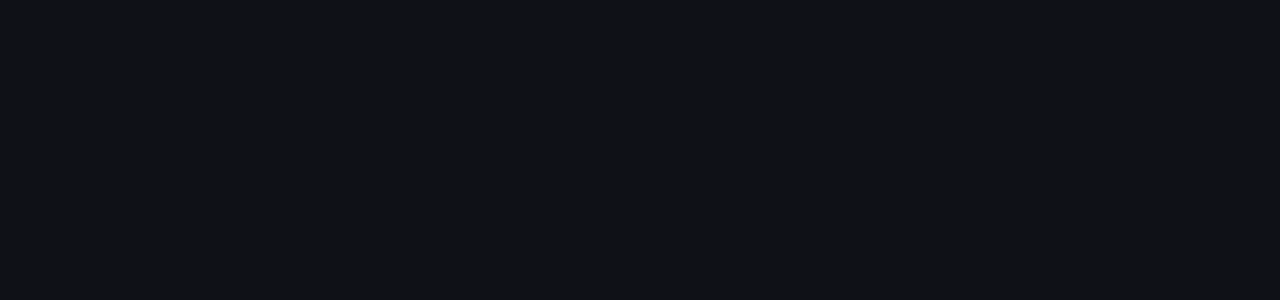
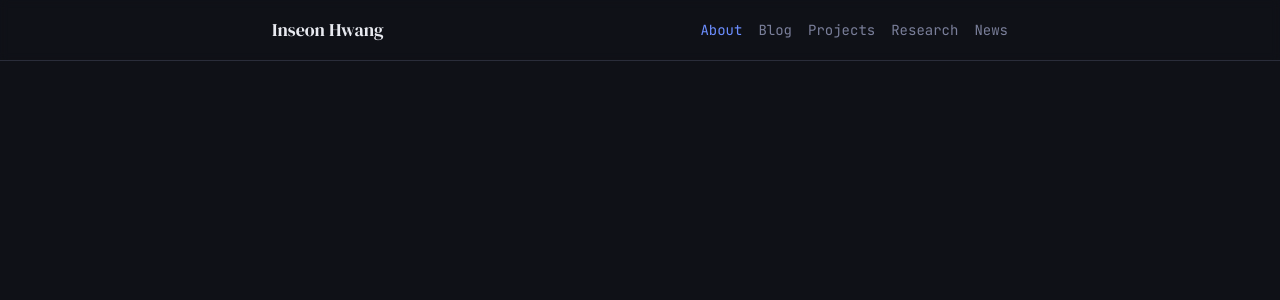
Before and after one commit to inthree3/personal-website, a Next.js app: page / in a window 1280 px wide. Shown: the top 300 px of the page. Built offline with nearby package versions, Linux system fonts and the light colour scheme.

Commit message:
feat: root layout with Google fonts, site route group, responsive nav

```diff
--- /dev/null
+++ b/app/(site)/layout.tsx
@@ -0,0 +1,12 @@
+import Nav from '@/components/Nav'
+
+export default function SiteLayout({ children }: { children: React.ReactNode }) {
+  return (
+    <>
+      <Nav />
+      <main className="mx-auto max-w-content px-4 py-12">
+        {children}
+      </main>
+    </>
+  )
+}
--- /dev/null
+++ b/app/(site)/page.tsx
@@ -0,0 +1 @@
+export default function Page() { return null }
--- a/app/layout.tsx
+++ b/app/layout.tsx
@@ -1,35 +1,34 @@
-import type { Metadata } from "next";
-import localFont from "next/font/local";
-import "./globals.css";
+import type { Metadata } from 'next'
+import { DM_Serif_Display, Inter, JetBrains_Mono } from 'next/font/google'
+import './globals.css'
 
-const geistSans = localFont({
-  src: "./fonts/GeistVF.woff",
-  variable: "--font-geist-sans",
-  weight: "100 900",
-});
-const geistMono = localFont({
-  src: "./fonts/GeistMonoVF.woff",
-  variable: "--font-geist-mono",
-  weight: "100 900",
-});
+const dmSerif = DM_Serif_Display({
+  subsets: ['latin'],
+  weight: ['400'],
+  variable: '--font-dm-serif',
+})
+
+const inter = Inter({
+  subsets: ['latin'],
+  variable: '--font-inter',
+})
+
+const jetbrains = JetBrains_Mono({
+  subsets: ['latin'],
+  variable: '--font-jetbrains',
+})
 
 export const metadata: Metadata = {
-  title: "Create Next App",
-  description: "Generated by create next app",
-};
+  title: 'Inseon Hwang',
+  description: 'CS researcher & fullstack engineer',
+}
 
-export default function RootLayout({
-  children,
-}: Readonly<{
-  children: React.ReactNode;
-}>) {
+export default function RootLayout({ children }: { children: React.ReactNode }) {
   return (
-    <html lang="en">
-      <body
-        className={`${geistSans.variable} ${geistMono.variable} antialiased`}
-      >
+    <html lang="en" className={`${dmSerif.variable} ${inter.variable} ${jetbrains.variable}`}>
+      <body className="min-h-screen bg-bg text-text-primary">
         {children}
       </body>
     </html>
-  );
+  )
 }
--- /dev/null
+++ b/components/Nav.tsx
@@ -0,0 +1,84 @@
+'use client'
+import Link from 'next/link'
+import { usePathname } from 'next/navigation'
+import { useState } from 'react'
+
+const links = [
+  { href: '/',          label: 'About'    },
+  { href: '/blog',      label: 'Blog'     },
+  { href: '/projects',  label: 'Projects' },
+  { href: '/research',  label: 'Research' },
+  { href: '/news',      label: 'News'     },
+]
+
+export default function Nav() {
+  const pathname = usePathname()
+  const [open, setOpen] = useState(false)
+
+  const isActive = (href: string) =>
+    href === '/' ? pathname === '/' : pathname.startsWith(href)
+
+  return (
+    <header className="sticky top-0 z-50 border-b border-border bg-bg/90 backdrop-blur-sm">
+      <nav className="mx-auto flex max-w-content items-center px-4 py-4">
+        <Link
+          href="/"
+          className="font-serif text-lg text-text-primary hover:text-accent transition-colors"
+        >
+          Inseon Hwang
+        </Link>
+
+        <div className="hidden sm:flex gap-4 ml-auto">
+          {links.map(({ href, label }) => (
+            <Link
+              key={href}
+              href={href}
+              className={[
+                'font-mono text-sm transition-colors',
+                isActive(href)
+                  ? 'text-accent'
+                  : 'text-text-muted hover:text-text-primary',
+              ].join(' ')}
+            >
+              {label}
+            </Link>
+          ))}
+        </div>
+
+        <button
+          className="sm:hidden ml-auto text-text-muted hover:text-text-primary p-1"
+          onClick={() => setOpen(!open)}
+          aria-label="Toggle navigation"
+        >
+          <svg width="20" height="20" viewBox="0 0 20 20" fill="currentColor">
+            {open ? (
+              <path fillRule="evenodd" d="M4.293 4.293a1 1 0 011.414 0L10 8.586l4.293-4.293a1 1 0 111.414 1.414L11.414 10l4.293 4.293a1 1 0 01-1.414 1.414L10 11.414l-4.293 4.293a1 1 0 01-1.414-1.414L8.586 10 4.293 5.707a1 1 0 010-1.414z" clipRule="evenodd" />
+            ) : (
+              <path fillRule="evenodd" d="M3 5a1 1 0 011-1h12a1 1 0 110 2H4a1 1 0 01-1-1zM3 10a1 1 0 011-1h12a1 1 0 110 2H4a1 1 0 01-1-1zM3 15a1 1 0 011-1h12a1 1 0 110 2H4a1 1 0 01-1-1z" clipRule="evenodd" />
+            )}
+          </svg>
+        </button>
+      </nav>
+
+      {open && (
+        <div className="sm:hidden border-t border-border bg-surface px-4 py-3 flex flex-col gap-3">
+          {links.map(({ href, label }) => (
+            <Link
+              key={href}
+              href={href}
+              onClick={() => setOpen(false)}
+              className={[
+                'font-mono text-sm transition-colors',
+                isActive(href)
+                  ? 'text-accent'
+                  : 'text-text-muted hover:text-text-primary',
+              ].join(' ')}
+            >
+              {label}
+            </Link>
+          ))}
+        </div>
+      )}
+    </header>
+  )
+}
```
